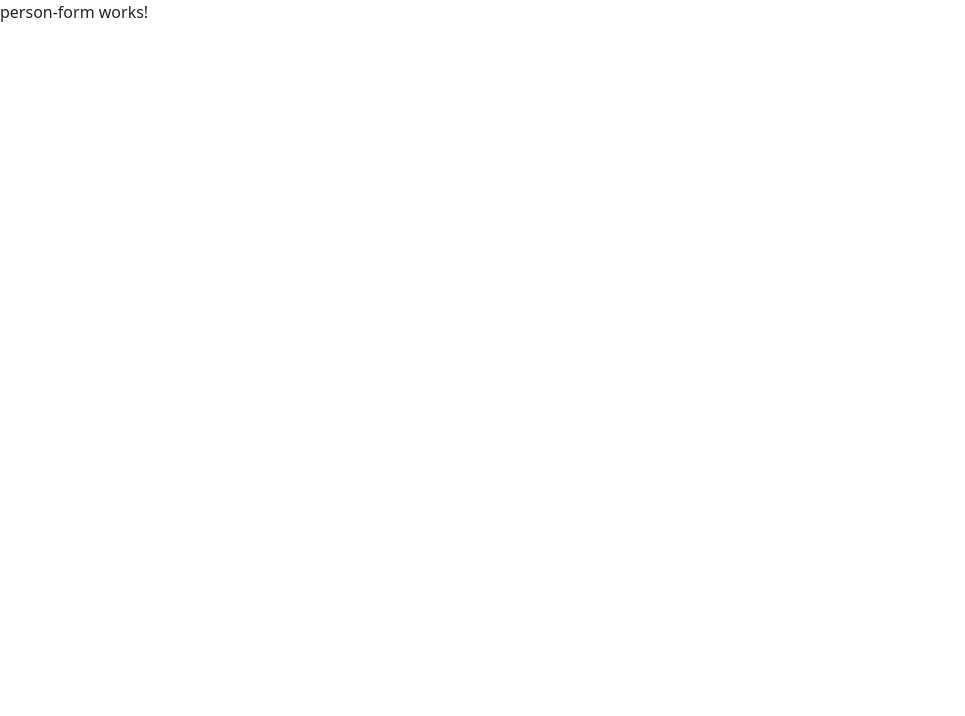
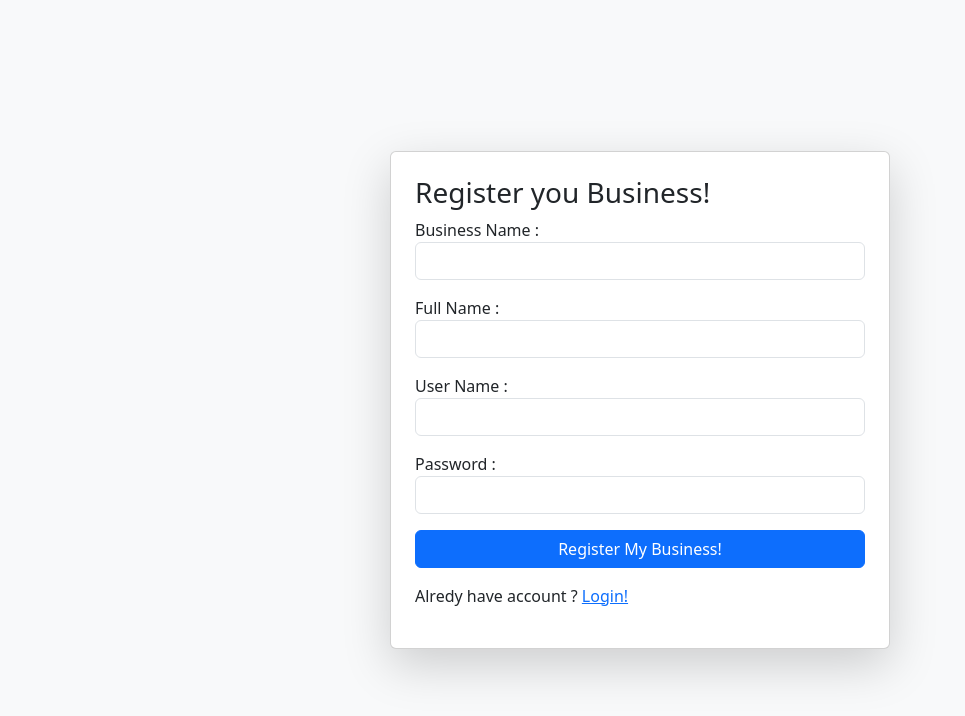
Before and after one commit to m1a2n3o4/Product-Management-App, an Angular app: page / in a window 1280 px wide. Shown: the top 716 px of the page, without its empty margins (0-965 px from the left). Built offline with nearby package versions, Linux system fonts and the light colour scheme.

Commit message:
Custom validators and Dynamic Notifications

```diff
--- /dev/null
+++ b/src/app/constants/formvalidations.ts
@@ -0,0 +1,41 @@
+export const formValidators = (formValues: any, fieldsToValidate: string[] = []): string[] => {
+  const errors: string[] = [];
+
+  // Validate User Name
+  if (fieldsToValidate.includes('userName') || fieldsToValidate.length === 0) {
+    if (!formValues.userName || formValues.userName.trim().length === 0) {
+      errors.push('User Name should not be empty.');
+    } else if (formValues.userName.length < 6) {
+      errors.push('User Name must be at least 6 characters long.');
+    }
+  }
+
+  // Validate Password
+  if (fieldsToValidate.includes('password') || fieldsToValidate.length === 0) {
+    if (!formValues.password || formValues.password.trim().length === 0) {
+      errors.push('Password should not be empty.');
+    } else if (formValues.password.length < 6) {
+      errors.push('Password must be at least 6 characters long.');
+    }
+  }
+
+  // Validate Business Name (only for registration)
+  if (fieldsToValidate.includes('businessName')) {
+    if (!formValues.businessName || formValues.businessName.trim().length === 0) {
+      errors.push('Business Name should not be empty.');
+    } else if (formValues.businessName.length < 6) {
+      errors.push('Business Name must be at least 6 characters long.');
+    }
+  }
+
+  // Validate Full Name (only for registration)
+  if (fieldsToValidate.includes('fullName')) {
+    if (!formValues.fullName || formValues.fullName.trim().length === 0) {
+      errors.push('Full Name should not be empty.');
+    } else if (formValues.fullName.length < 6) {
+      errors.push('Full Name must be at least 6 characters long.');
+    }
+  }
+
+  return errors;
+};
--- a/src/app/core/models/person.model.ts
+++ b/src/app/core/models/person.model.ts
@@ -1,7 +1,7 @@
 export interface Person {
-    id: number;
     fullName: string;
-    BusinessName: string;
+    businessName: string;
     userName: string;
     password: string;
+    isRegister: boolean;
 }
--- a/src/app/shared/components/notofications-component/notofications-component.html
+++ b/src/app/shared/components/notofications-component/notofications-component.html
@@ -1 +1,26 @@
-<p>notofications-component works!</p>
+<div class="alert alert-warning d-none">
+    <strong>Success!</strong> This alert box could indicate a successful or positive action.
+  </div>
+  <div *ngIf="errors.length" class="alert alert-warning" style="width: 400px;">
+    <ul *ngIf="errors.length">
+        <li *ngFor="let error of errors">
+            {{ error }}
+        </li>
+    </ul>
+  <div class="alert alert-warning d-none">
+    <strong>Warning!</strong> This alert box could indicate a warning that might need attention.
+  </div>
+  <div class="alert alert-danger d-none">
+    <strong>Danger!</strong> This alert box could indicate a dangerous or potentially negative action.
+  </div><div class="alert alert-success d-none">
+    <strong>Success!</strong> This alert box could indicate a successful or positive action.
+  </div>
+  <div class="alert alert-info d-none">
+    <strong>Info!</strong> This alert box could indicate a neutral informative change or action.
+  </div>
+  <div class="alert alert-warning d-none">
+    <strong>Warning!</strong> This alert box could indicate a warning that might need attention.
+  </div>
+  <div class="alert alert-danger d-none">
+    <strong>Danger!</strong> This alert box could indicate a dangerous or potentially negative action.
+  </div>
--- a/src/app/shared/components/person-form/person-form.html
+++ b/src/app/shared/components/person-form/person-form.html
@@ -1 +1,38 @@
-<p>person-form works!</p>
+<!-- This the form used for both Person or business Registration or login'
+      # Custome validation to be added.
+      # As of of now just do console of forms data.
+      # after Login he we redirect to Dashboard Page.
+
+-->
+<div class="bg-light vh-100 d-flex justify-content-center align-items-center">
+    <div class="card p-4 shadow-lg" style="width: 500px;">
+        <h3>{{ person.isRegister ? 'Register you Business!' : 'Login to your Business!'}}</h3>
+        <app-notofications-component [errors]="errors"></app-notofications-component>
+        <form>
+            <div class="form-group mb-3" *ngIf="person.isRegister">
+                <label for="businessName">Business Name :</label>
+                <input type="text" class="form-control" name="businessName" [(ngModel)] = "person.businessName"/>
+            </div>
+            <div class="form-group mb-3" *ngIf="person.isRegister">
+                <label for="businessName">Full Name :</label>
+                <input type="text" class="form-control" name="fullName" [(ngModel)] = "person.fullName"/>
+            </div>
+            <div class="form-group mb-3">
+                <label for="businessName">User Name :</label>
+                <input type="text" class="form-control" name="userName" [(ngModel)] = "person.userName"/>
+            </div>
+            <div class="form-group mb-3">
+                <label for="businessName">Password :</label>
+                <input type="text" class="form-control" name="password" [(ngModel)] = "person.password"/>
+            </div>
+            <div class="form-group mb-3">
+                <button class="btn btn-primary w-100" (click)="handelForm()">
+                    {{ person.isRegister ? 'Register My Business!' : 'Login to My Business!' }}
+                </button>
+            </div>
+            <div class="form-group">
+              <p>Alredy have account ?  <a href="#" (click)="toggleForm()" >{{ person.isRegister ?  'Login!'  : 'Register!'}}</a> </p>
+            </div>
+        </form>
+    </div>
+</div>
--- a/src/app/shared/components/person-form/person-form.ts
+++ b/src/app/shared/components/person-form/person-form.ts
@@ -1,11 +1,49 @@
 import { Component } from '@angular/core';
+import { FormsModule } from '@angular/forms';
+import { CommonModule } from '@angular/common';
+import { Person } from '../../../core/models/person.model';
+import { formValidators } from '../../../constants/formvalidations';
+import { NotoficationsComponent } from '../notofications-component/notofications-component';
 
 @Component({
   selector: 'app-person-form',
-  imports: [],
+  standalone: true,
+  imports: [FormsModule, CommonModule, NotoficationsComponent],
   templateUrl: './person-form.html',
-  styleUrl: './person-form.css'
+  styleUrls: ['./person-form.css']
 })
 export class PersonForm {
+  person: Person = {
+    businessName: '',
+    fullName: '',
+    userName: '',
+    password: '',
+    isRegister: true
+  };
 
+  errors: string[] = []; // Store validation errors
+
+  handelForm() {
+    if (this.person.isRegister) {
+      console.log('Registering:', this.person);
+      this.errors = formValidators(this.person, ['businessName', 'fullName', 'userName', 'password']); // Validate all fields for registration
+      if (this.errors.length > 0) {
+        console.error('Validation Errors:', this.errors);
+        return;
+      }
+      // Add logic for registration (e.g., API call)
+    } else {
+      console.log('Logging in:', this.person);
+      this.errors = formValidators(this.person, ['userName', 'password']); // Validate only userName and password for login
+      if (this.errors.length > 0) {
+        console.error('Validation Errors:', this.errors);
+        return;
+      }
+      // Add logic for login (e.g., API call)
+    }
+  }
+
+  toggleForm() {
+    this.person.isRegister = !this.person.isRegister;
+  }
 }
```
Also changed, not shown: src/app/shared/components/notofications-component/notofications-component.ts (+5 -3 lines), 1 other file (tests, documents, lock files or other folders).
